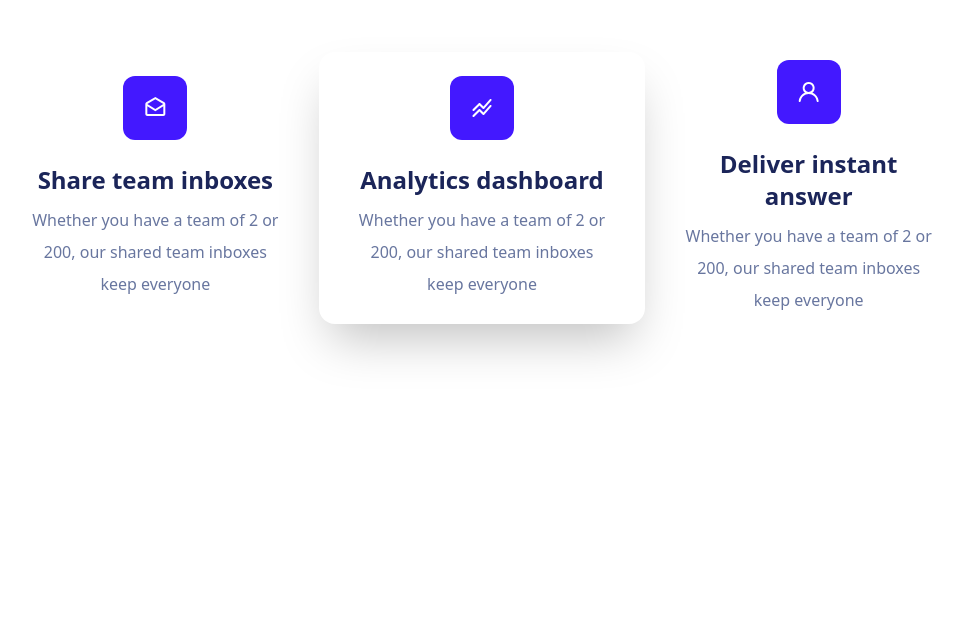
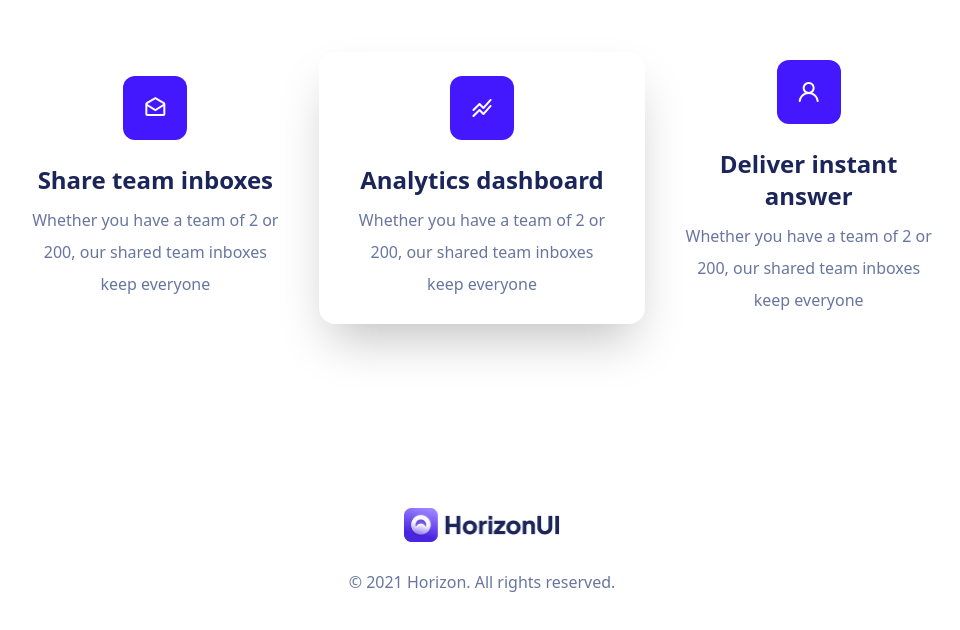
Before and after one commit to defuj/belajar-vuejs-batch2, a Vue app: page /home in a window 1280 px wide. Shown: the part 1400-2030 px from the top of the page, without its empty margins (158-1118 px from the left). Before the commit the page ends 1860 px from the top, so only its background shows below. Built offline with nearby package versions, Linux system fonts and the light colour scheme.

Commit message:
chore: Update Footer component and add logo to Footer template

```diff
--- a/src/assets/css/style.css
+++ b/src/assets/css/style.css
@@ -931,6 +931,11 @@ header .actions > :not([hidden]) ~ :not([hidden]) {
   padding-right: 2.25rem;
 }
 
+.py-12 {
+  padding-top: 3rem;
+  padding-bottom: 3rem;
+}
+
 .text-center {
   text-align: center;
 }
--- /dev/null
+++ b/src/assets/images/index.ts
@@ -0,0 +1 @@
+export { default as Logo } from '@/assets/images/logo.png'
--- a/src/components/Footer.vue
+++ b/src/components/Footer.vue
@@ -1 +1,14 @@
-<template></template>
+<template>
+  <footer>
+    <div class="container">
+      <div class="py-12">
+        <div class="flex flex-col items-center justify-center">
+          <img src="@/assets/images/logo.png" alt="logo" class="w-[156px]" />
+          <p class="mt-6 text-base font-medium leading-8 text-center text-dark-grey-600">
+            © 2021 Horizon. All rights reserved.
+          </p>
+        </div>
+      </div>
+    </div>
+  </footer>
+</template>
--- a/src/components/Header.vue
+++ b/src/components/Header.vue
@@ -1,8 +1,12 @@
+<script setup lang="ts">
+import { Logo } from '@/assets/images'
+</script>
+
 <template>
   <header>
     <div class="container grid items-center justify-center w-full grid-cols-3 py-6">
       <div class="flex items-center justify-start">
-        <img class="w-[156px]" src="@/assets/images/logo.png" alt="logo" />
+        <img class="w-[156px]" :src="Logo" alt="logo" />
       </div>
       <div class="flex flex-row items-center justify-center menu">
         <nav class="space-x-12">
--- /dev/null
+++ b/src/components/buttons/ButtonPrimary.vue
@@ -0,0 +1 @@
+<template></template>
--- /dev/null
+++ b/src/components/buttons/ButtonSecondary.vue
@@ -0,0 +1 @@
+<template></template>
--- /dev/null
+++ b/src/components/buttons/index.ts
@@ -0,0 +1,2 @@
+export { default as ButtonPrimary } from '@/components/buttons/ButtonPrimary.vue'
+export { default as ButtonSecondary } from '@/components/buttons/ButtonSecondary.vue'
--- a/src/views/HomeView.vue
+++ b/src/views/HomeView.vue
@@ -3,17 +3,22 @@ import Header from '@/components/Header.vue'
 import Footer from '@/components/Footer.vue'
 import ProductSection from '@/views/home/ProductSection.vue'
 import FeaturesSection from '@/views/home/FeaturesSection.vue'
-import PricingSection from '@/views/home/PricingSection.vue'
-import CompanySection from '@/views/home/CompanySection.vue'
 </script>
 
 <template>
-  <Header />
+  <!-- <Header />
   <main>
     <ProductSection />
     <FeaturesSection />
     <PricingSection />
     <CompanySection />
   </main>
+  <Footer /> -->
+
+  <Header />
+  <main>
+    <ProductSection />
+    <FeaturesSection />
+  </main>
   <Footer />
 </template>
--- a/src/views/home/FeaturesSection.vue
+++ b/src/views/home/FeaturesSection.vue
@@ -1,8 +1,12 @@
 <script setup lang="ts">
+import { ButtonPrimary, ButtonSecondary } from '@/components/buttons'
 import { Chart, ChevronRight, Mail, User } from '@/components/icons'
 </script>
 
 <template>
+  <ButtonPrimary />
+  <ButtonSecondary />
+
   <section id="features" class="container">
     <di class="container">
       <div class="py-[120px] w-full flex-col justify-center items-center">
```
